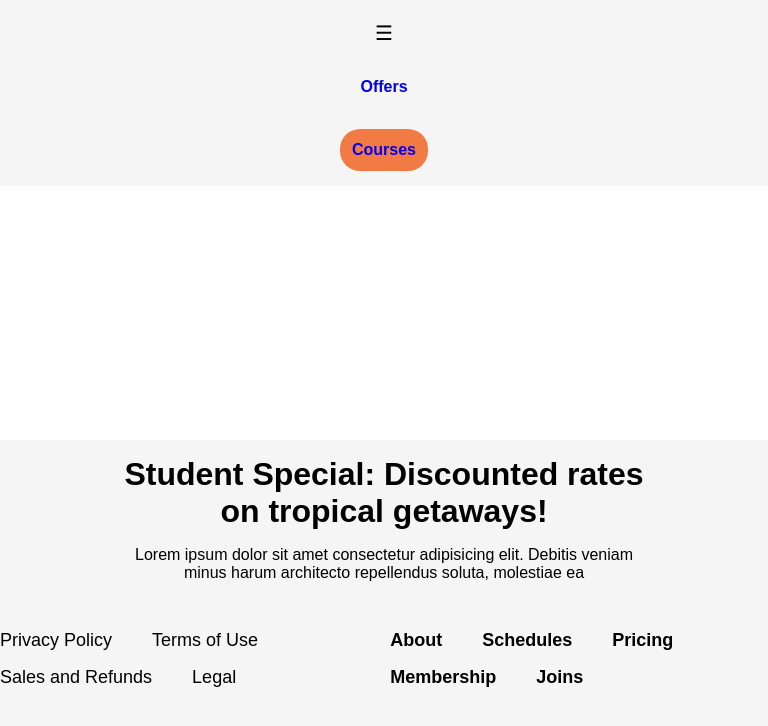
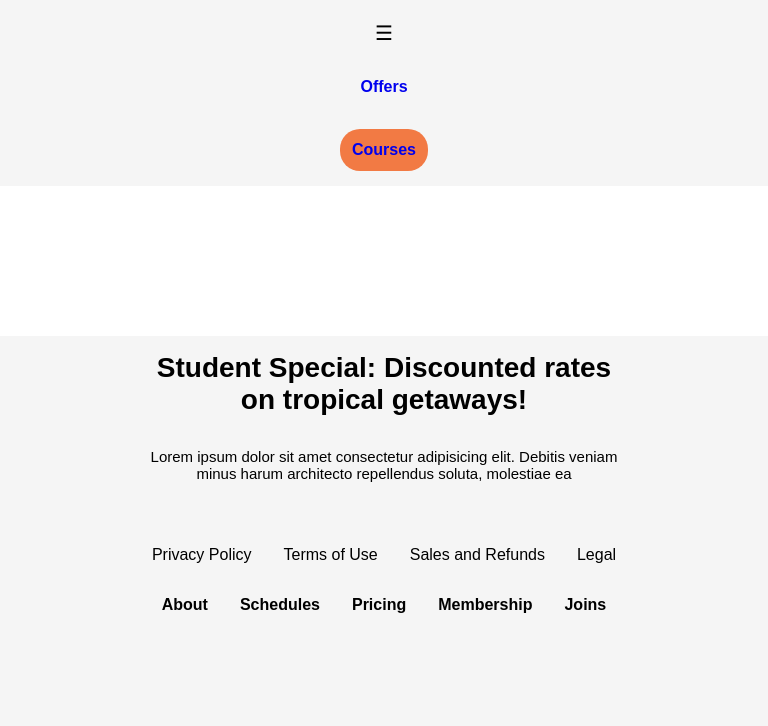
Before and after one commit to Rater7tara/Education-client, a React (Vite) app: page / in a window 768 px wide. Shown: the top 726 px of the page. Built offline with nearby package versions, Linux system fonts and the light colour scheme.

Commit message:
footer responsive

```diff
--- a/src/components/Shared/Footer/Footer.css
+++ b/src/components/Shared/Footer/Footer.css
@@ -44,3 +44,172 @@ footer p {
 .navlink {
     font-weight: bold;
 }
+
+
+/* 1st Mobile device */
+@media screen and (max-width:576px) {
+    .footer {
+        background-color: whitesmoke;
+        height: 58vh;
+        position: fixed;
+        bottom: 0;
+        width: 100%;
+    }
+    footer h1 {
+        font-size: 25px;
+        text-align: center;
+        font-weight: 800;
+        padding-top: 1rem;
+    }
+
+    footer p {
+        font-size: 15px;
+        text-align: center;
+        margin-top: 2rem;
+        margin-bottom: 3rem;
+    }
+
+    .footer-ul-div {
+        flex-direction: column;
+        justify-content: space-between;
+        padding-bottom: 1rem;
+    }
+
+    .footer-ul li {
+        font-size: 15px;
+        margin: 1rem 1rem 1rem 1rem;
+        list-style: none;
+    }
+
+    .footer-ul {
+    flex-wrap: nowrap;
+    }
+}
+
+
+/* 2nd Mobile device */
+@media screen and (min-width:360px) and (max-width:575px) {
+    .footer {
+        background-color: whitesmoke;
+        height: 58vh;
+        position: fixed;
+        bottom: 0;
+        width: 100%;
+    }
+    footer h1 {
+        font-size: 25px;
+        text-align: center;
+        font-weight: 800;
+        padding-top: 1rem;
+    }
+
+    footer p {
+        font-size: 15px;
+        text-align: center;
+        margin-top: 2rem;
+        margin-bottom: 3rem;
+    }
+
+    .footer-ul-div {
+        flex-direction: column;
+        justify-content: space-between;
+        padding-bottom: 1rem;
+    }
+
+    .footer-ul li {
+        font-size: 15px;
+        margin: 1rem 1rem 1rem 1rem;
+        list-style: none;
+    }
+
+    .footer-ul {
+    flex-wrap: nowrap;
+    }
+}
+
+
+
+/*1st tab device */
+@media screen and (min-width:577px) and (max-width: 992px) {
+    .footer {
+        background-color: whitesmoke;
+        height: 58vh;
+        position: fixed;
+        bottom: 0;
+        width: 100%;
+    }
+    footer h1 {
+        font-size: 28px;
+        text-align: center;
+        font-weight: 800;
+        padding-top: 1rem;
+    }
+
+    footer p {
+        font-size: 15px;
+        text-align: center;
+        margin-top: 2rem;
+        margin-bottom: 3rem;
+    }
+
+    .footer-ul-div {
+        margin: auto;
+        flex-direction: column;
+        justify-content: center;
+        align-items: center;
+        padding-bottom: 1rem;
+    }
+
+    .footer-ul li {
+        font-size: 16px;
+        margin: 1rem 1rem 1rem 1rem;
+        list-style: none;
+    }
+
+    .footer-ul {
+    flex-wrap: nowrap;
+    }
+}
+
+
+
+/*2nd tab device */
+@media screen and (min-width:768px) and (max-width: 1180px) {
+    .footer {
+        background-color: whitesmoke;
+        height: 58vh;
+        position: fixed;
+        bottom: 0;
+        width: 100%;
+    }
+    footer h1 {
+        font-size: 28px;
+        text-align: center;
+        font-weight: 800;
+        padding-top: 1rem;
+    }
+
+    footer p {
+        font-size: 15px;
+        text-align: center;
+        margin-top: 2rem;
+        margin-bottom: 3rem;
+    }
+
+    .footer-ul-div {
+        margin: auto;
+        justify-content: center;
+        align-items: center;
+        padding-bottom: 1rem;
+    }
+
+    .footer-ul li {
+        font-size: 16px;
+        margin: 1rem 1rem 1rem 1rem;
+        list-style: none;
+    }
+
+    .footer-ul {
+    flex-wrap: nowrap;
+    }
+}
```
